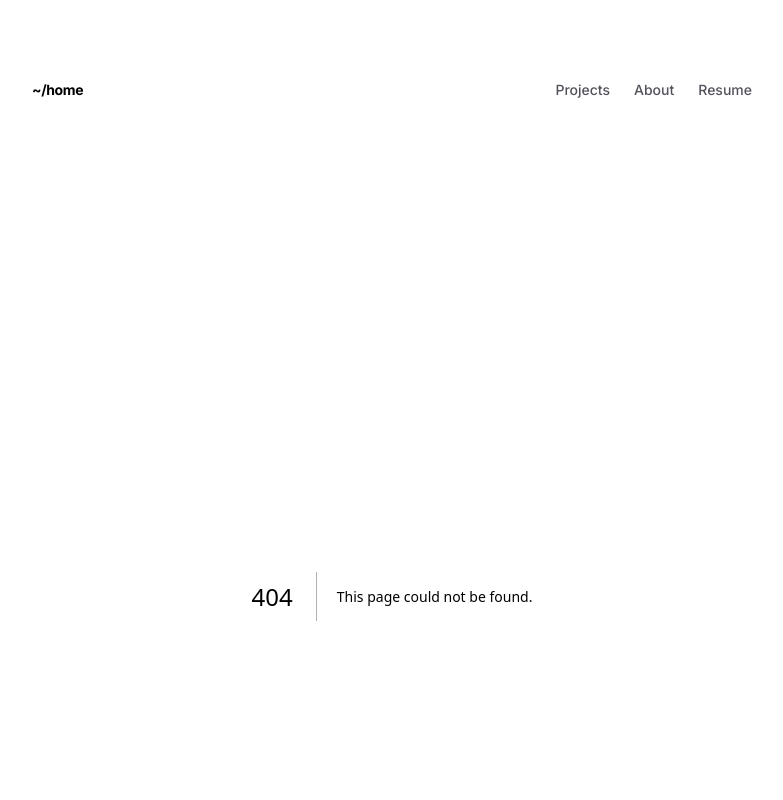
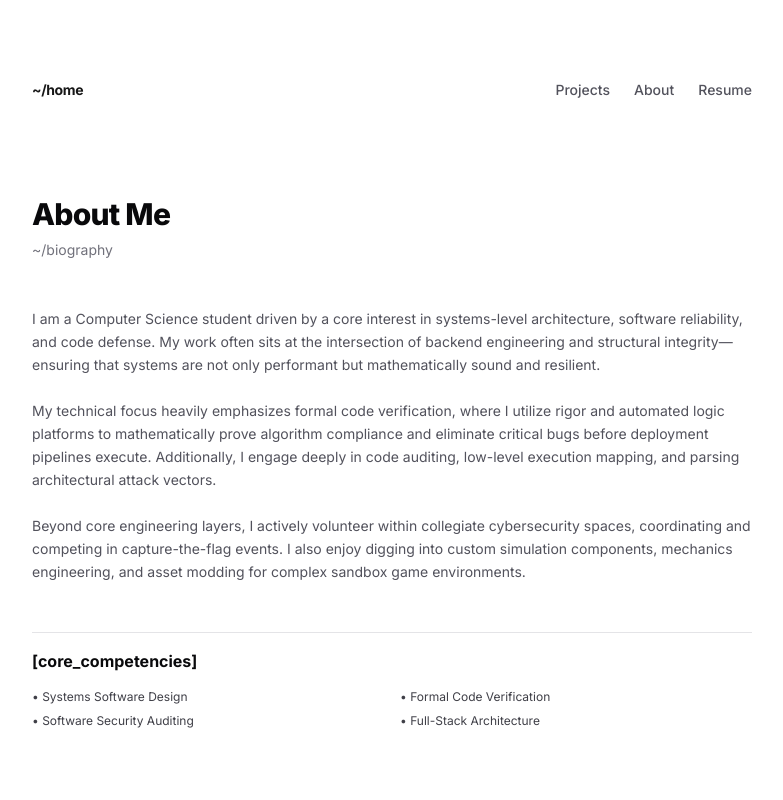
Before and after one commit to GulMuhammad-CS/portfolio-2026, a Next.js app: page /about in a window 1280 px wide. Before the commit this address had no page. Shown: the top 800 px of the page, without its empty margins (248-1031 px from the left). Built offline with nearby package versions, Linux system fonts and the light colour scheme.

Commit message:
added dedicated about page

```diff
--- a/next.config.ts
+++ b/next.config.ts
@@ -1,15 +1,8 @@
 import type { NextConfig } from "next";
 
 const nextConfig: NextConfig = {
-  async redirects() {
-    return[
-      {
-        source: "/about",
-        destination: "/#about",
-        permanent: true,
-      },
-    ];
-  },
+  /* config options here */
+  reactCompiler: true,
 };
 
 export default nextConfig;
--- /dev/null
+++ b/src/app/about/page.tsx
@@ -0,0 +1,49 @@
+// src/app/about/page.tsx
+
+export default function AboutPage() {
+  return (
+    <div className="space-y-12 animate-fade-in">
+
+      {/* Page Title Header */}
+      <div className="space-y-2">
+        <h1 className="text-3xl font-extrabold tracking-tight text-zinc-950 dark:text-zinc-50">
+          About Me
+        </h1>
+        <p className="text-sm text-zinc-500 font-mono">~/biography</p>
+      </div>
+
+      {/* Main Biography Content Block */}
+      <article className="text-sm text-zinc-600 dark:text-zinc-400 space-y-6 leading-relaxed">
+        <p>
+          I am a Computer Science student driven by a core interest in systems-level architecture,
+          software reliability, and code defense. My work often sits at the intersection of backend engineering
+          and structural integrity—ensuring that systems are not only performant but mathematically sound and resilient.
+        </p>
+        <p>
+          My technical focus heavily emphasizes formal code verification, where I utilize rigor and automated logic platforms
+          to mathematically prove algorithm compliance and eliminate critical bugs before deployment pipelines execute.
+          Additionally, I engage deeply in code auditing, low-level execution mapping, and parsing architectural attack vectors.
+        </p>
+        <p>
+          Beyond core engineering layers, I actively volunteer within collegiate cybersecurity spaces, coordinating and
+          competing in capture-the-flag events. I also enjoy digging into custom simulation components, mechanics engineering,
+          and asset modding for complex sandbox game environments.
+        </p>
+      </article>
+
+      {/* Core Technical Core competencies List Grid */}
+      <section className="space-y-4 pt-4 border-t border-zinc-200 dark:border-zinc-900">
+        <h2 className="text-base font-bold text-zinc-950 dark:text-zinc-50 font-mono">
+          [core_competencies]
+        </h2>
+        <div className="grid grid-cols-2 gap-x-4 gap-y-2 text-xs font-mono text-zinc-700 dark:text-zinc-300">
+          <div>• Systems Software Design</div>
+          <div>• Formal Code Verification</div>
+          <div>• Software Security Auditing</div>
+          <div>• Full-Stack Architecture</div>
+        </div>
+      </section>
+
+    </div>
+  );
+}
--- a/src/app/layout.tsx
+++ b/src/app/layout.tsx
@@ -29,7 +29,7 @@ export default function RootLayout({
             </a>
             <nav className="flex gap-6 text-sm font-medium text-zinc-600 dark:text-zinc-400">
               <a href="#projects" className="hover:text-zinc-900 dark:hover:text-zinc-100 transition-colors">Projects</a>
-              <a href="#about" className="hover:text-zinc-900 dark:hover:text-zinc-100 transition-colors">About</a>
+              <a href="/about" className="hover:text-zinc-900 dark:hover:text-zinc-100 transition-colors">About</a>
               <a href="/resume.pdf" target="_blank" rel="noopener noreferrer" className="hover:text-zinc-900 dark:hover:text-zinc-100 transition-colors">Resume</a>
             </nav>
           </header>
```
